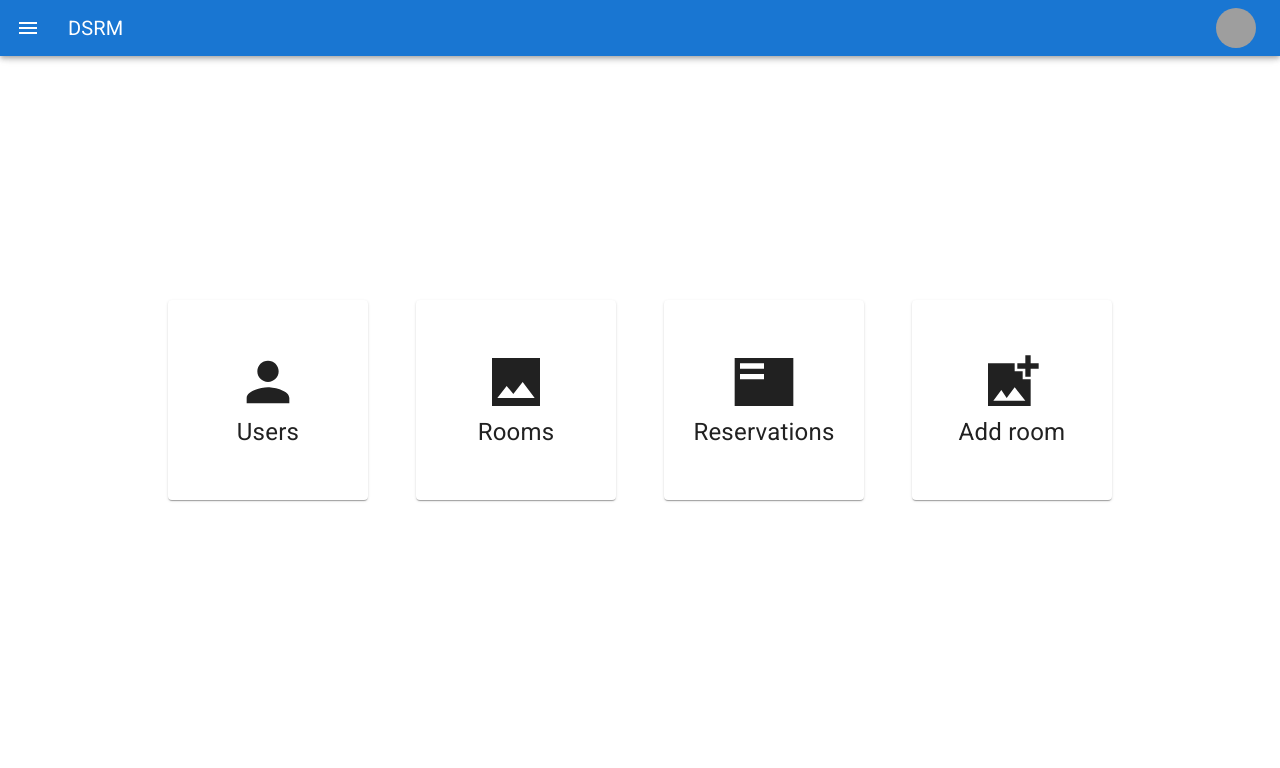
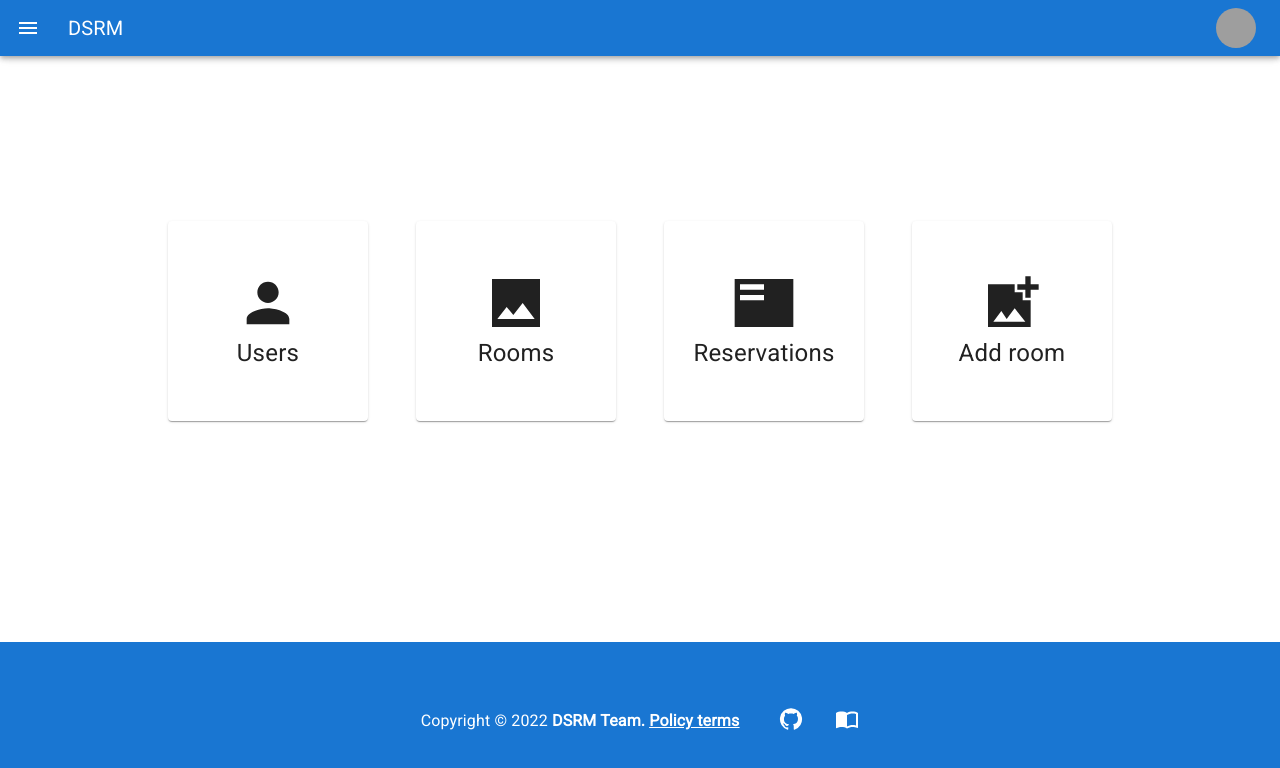
Before and after one commit to dorm-social-room-manager/dsrm-frontend, a React (Vite) app: page /dashboard in a window 1280 px wide. Shown: the top 768 px of the page. Built offline with nearby package versions, Linux system fonts and the light colour scheme; grey boxes are pictures that could not be loaded.

Commit message:
feat: created dashboardPage
Related work item: GH-19

```diff
--- a/src/i18n/i18n.ts
+++ b/src/i18n/i18n.ts
@@ -1,4 +1,6 @@
 import * as dashboardEN from '../locales/en/dashboard.json';
+import * as dashboardPageEN from '../locales/en/dashboardPage.json';
+import * as dashboardPagePL from '../locales/pl/dashboardPage.json';
 import * as dashboardPL from '../locales/pl/dashboard.json';
 import * as footerEN from '../locales/en/footer.json';
 import * as footerPL from '../locales/pl/footer.json';
@@ -8,6 +10,7 @@ import * as loginFormEN from '../locales/en/loginForm.json';
 import * as loginFormPL from '../locales/pl/loginForm.json';
 import * as registerFormEN from '../locales/en/registerForm.json';
 import * as registerFormPL from '../locales/pl/registerForm.json';
+
 import i18n from 'i18next';
 import { initReactI18next } from 'react-i18next';
 
@@ -15,6 +18,7 @@ const resources = {
   en: {
     components: {
       dashboard: dashboardEN,
+      dashboardPage: dashboardPageEN,
       footer: footerEN,
       header: headerEN,
       loginForm: loginFormEN,
@@ -24,6 +28,7 @@ const resources = {
   pl: {
     components: {
       dashboard: dashboardPL,
+      dashboardPage: dashboardPagePL,
       footer: footerPL,
       header: headerPL,
       loginForm: loginFormPL,
--- /dev/null
+++ b/src/locales/en/dashboardPage.json
@@ -0,0 +1,6 @@
+{
+    "users": "Users",
+    "rooms": "Rooms",
+    "reservations": "Reservations",
+    "addRoom": "Add room"
+}
--- /dev/null
+++ b/src/locales/pl/dashboardPage.json
@@ -0,0 +1,6 @@
+{
+    "users": "Użytkownicy",
+    "rooms": "Pokoje",
+    "reservations": "Rezerwacje",
+    "addRoom": "Dodaj Pokój"
+}
--- a/src/pages/DashboardPage.tsx
+++ b/src/pages/DashboardPage.tsx
@@ -4,50 +4,67 @@ import { DashboardHeader } from '../components/DashboardHeader/DashboardHeader';
 import { DashboardHeaderProps } from '../components/DashboardHeader/DashboardHeader.types';
 import { DashboardItem } from '../components/DashboardCard/DashboardCard.types';
 import FeaturedPlayListSharpIcon from '@mui/icons-material/FeaturedPlayListSharp';
+import { Footer } from '../templates/Footer/Footer';
 import { Grid } from '@mui/material';
 import InsertPhotoSharpIcon from '@mui/icons-material/InsertPhotoSharp';
 import PersonIcon from '@mui/icons-material/Person';
+import { useTranslation } from 'react-i18next';
 
-const ADMIN_ITEMS: DashboardItem[] = [
-  {
-    icon: PersonIcon,
-    title: 'Users',
-    url: '/dashboard/users',
-  },
-  {
-    icon: InsertPhotoSharpIcon,
-    title: 'Rooms',
-    url: '/dashboard/rooms',
-  },
-  {
-    icon: FeaturedPlayListSharpIcon,
-    title: 'Reservations',
-    url: '/dashboard/reservations',
-  },
-  {
-    icon: AddPhotoAlternateSharpIcon,
-    title: 'Add room',
-    url: '/dashboard/add-room',
-  },
-];
 const dashboardHeaderProps: DashboardHeaderProps = {
   userAvatar: 'https://www.w3schools.com/howto/img_avatar.png',
   userName: 'John Doe',
 };
 export function DashboardPage() {
+  const { t } = useTranslation();
+  const ADMIN_ITEMS: DashboardItem[] = [
+    {
+      icon: PersonIcon,
+      title: t(`dashboardPage.users`),
+      url: '/dashboard/users',
+    },
+    {
+      icon: InsertPhotoSharpIcon,
+      title: t(`dashboardPage.rooms`),
+      url: '/dashboard/rooms',
+    },
+    {
+      icon: FeaturedPlayListSharpIcon,
+      title: t('dashboardPage.reservations'),
+      url: '/dashboard/reservations',
+    },
+    {
+      icon: AddPhotoAlternateSharpIcon,
+      title: t('dashboardPage.addRoom'),
+      url: '/dashboard/add-room',
+    },
+  ];
   return (
     <Grid
       container
       alignItems='center'
       justifyContent='center'
-      direction='column'
+      direction='row'
       height={'100vh'}
     >
-      <Grid item>
+      <Grid
+        mobile={12}
+        item
+      >
         <DashboardHeader {...dashboardHeaderProps} />
       </Grid>
-      <Grid item>
+      <Grid
+        item
+        mobile={12}
+        margin={19}
+      >
         <DashboardBody items={ADMIN_ITEMS} />
+      </Grid>
+      <Grid
+        item
+        mobile={12}
+        alignSelf={'flex-end'}
+      >
+        <Footer />
       </Grid>
     </Grid>
   );
```
